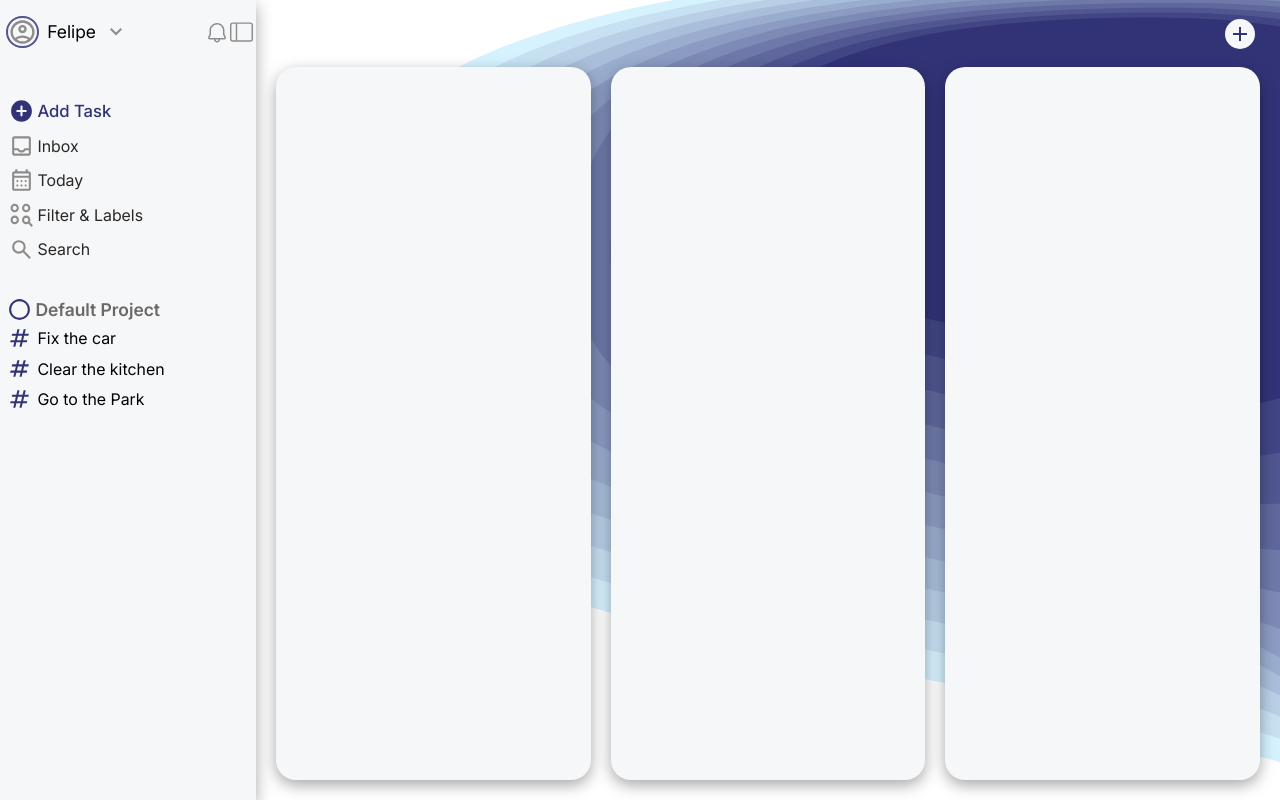
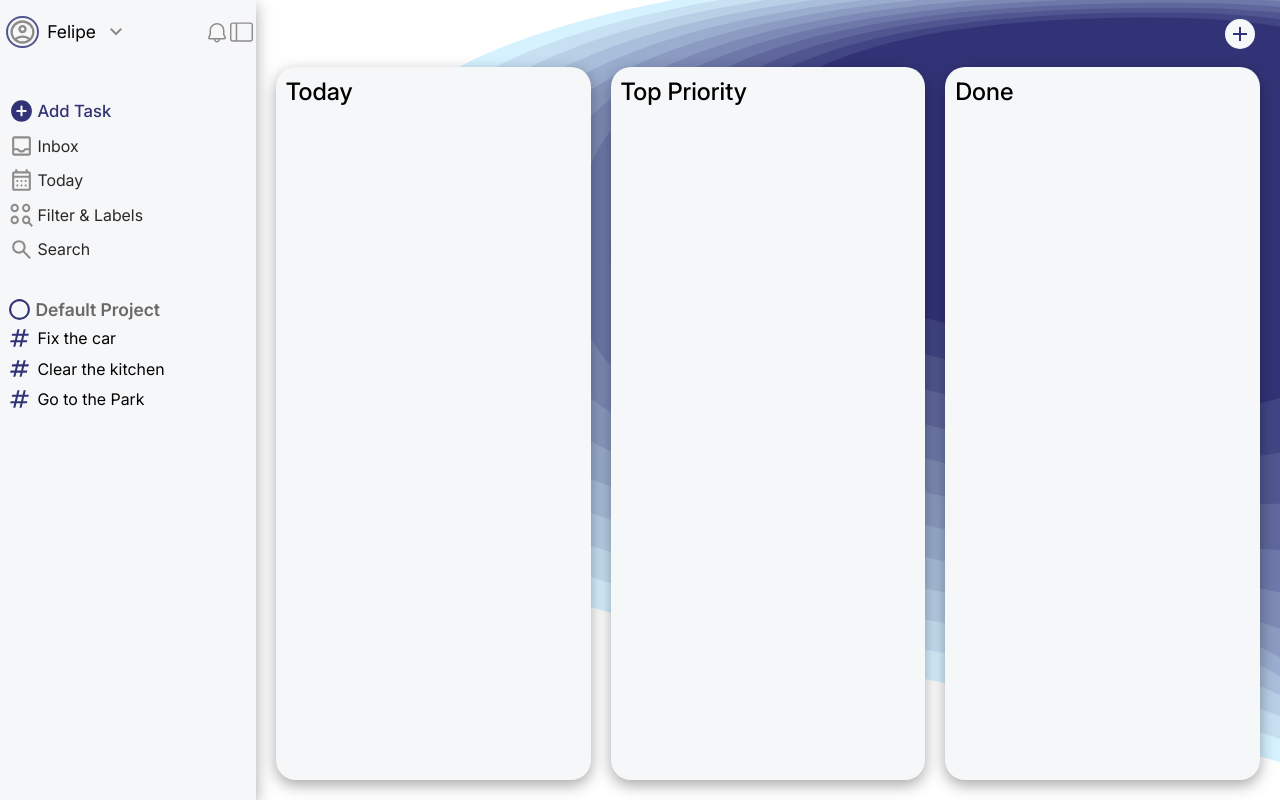
Before and after one commit to FelipeABG/TodoList-PP, a website built with webpack: page src/template.html in a window 1280 px wide. Built offline with nearby package versions, Linux system fonts and the light colour scheme.

Commit message:
add section names

```diff
--- /dev/null
+++ b/src/js/ui/components/section.js
@@ -0,0 +1,17 @@
+import { create } from "/src/js/utils/node.js";
+
+export default class {
+  constructor(tittle) {
+    this.tittle = tittle;
+  }
+
+  intoNode() {
+    return create("div")
+      .class("section", this.tittle.toLowerCase().replace(" ", "-"))
+      .child(
+        create("div").class("section-tittle").content(this.tittle).build(),
+        create("div").class("section-todo-contianer").build(),
+      )
+      .build();
+  }
+}
--- a/src/js/ui/ui.js
+++ b/src/js/ui/ui.js
@@ -8,10 +8,11 @@ import inboxIcon from "/src/img/inbox.svg";
 import calendarIcon from "/src/img/calendar.svg";
 import filterIcon from "/src/img/filter.svg";
 import addIcon from "/src/img/add.svg";
+import { create } from "../utils/node.js";
 import Button from "./components/button.js";
-import { create } from "../utils/node.js";
 import Project from "../entities/project.js";
 import Task from "../entities/task.js";
+import Section from "./components/section.js";
 
 export default class {
   static render() {
@@ -109,12 +110,14 @@ export default class {
 
   static #renderSections() {
     const sectionContainer = document.querySelector(".section-container");
-    const sections = ["today", "top-priority", "done"];
+    const sections = [
+      new Section("Today"),
+      new Section("Top Priority"),
+      new Section("Done"),
+    ];
 
     sections.forEach((section) => {
-      const sectionDiv = create("div").class("section", section).build();
-
-      sectionContainer.appendChild(sectionDiv);
+      sectionContainer.appendChild(section.intoNode());
     });
   }
 
--- a/src/style.css
+++ b/src/style.css
@@ -241,6 +241,16 @@ html {
   background-color: var(--white);
   border-radius: 20px;
   box-shadow: var(--shadow);
+  display: flex;
+  flex-direction: column;
+  padding: 1%;
+  box-sizing: border-box;
+}
+
+.section-tittle {
+  height: 6%;
+  font-size: 1.5rem;
+  font-weight: 500;
 }
 
 .new-project-button {
```
